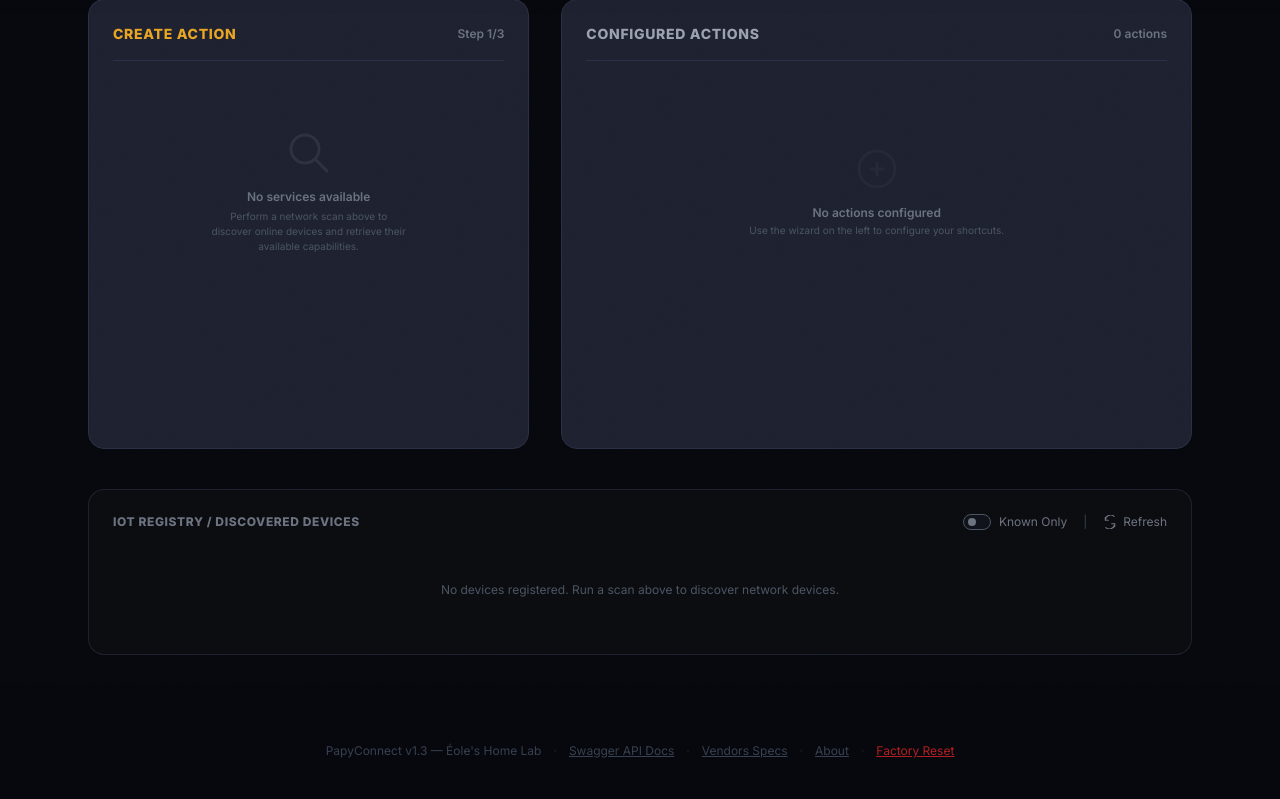
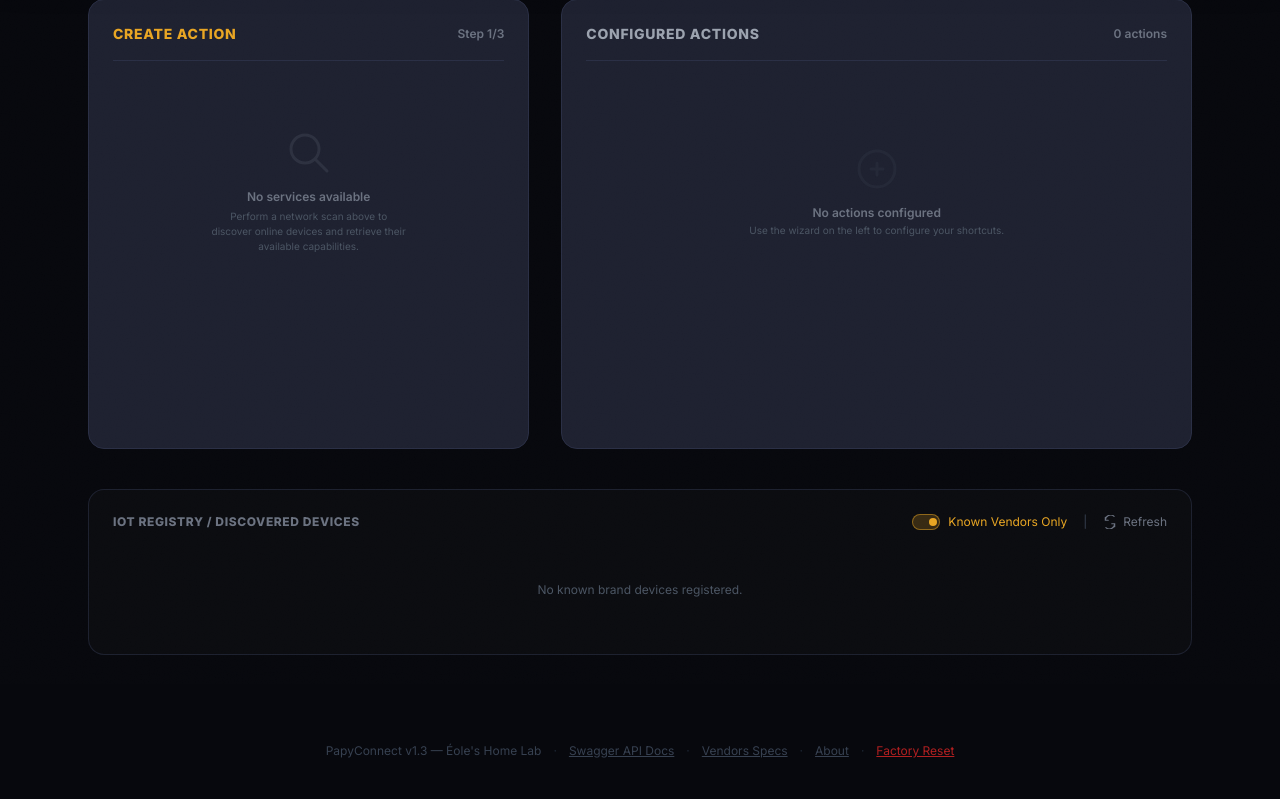
Before and after one commit to gnueole/papyconnect, a FastAPI app: page / in a window 1280 px wide. Shown: the part 116-915 px from the top of the page. Run offline with FastAPI, Linux system fonts and the light colour scheme; data that the repository does not hold is empty; some libraries are stand-ins or nearby versions.

Commit message:
feat: rename registry filter label to 'Known Vendors Only' and set to true by default

```diff
--- a/papiconnect/app/static/js/app.js
+++ b/papiconnect/app/static/js/app.js
@@ -35,7 +35,7 @@ function app() {
     },
     _toastTimer: null,
 
-    filterKnownVendors: false,
+    filterKnownVendors: true,
 
     wizard: {
       step: 1,
--- a/papiconnect/app/templates/components/registry.html
+++ b/papiconnect/app/templates/components/registry.html
@@ -15,7 +15,7 @@
               <span class="inline-block h-2 w-2 transform rounded-full transition-transform duration-200"
                     :class="filterKnownVendors ? 'translate-x-4 bg-gold' : 'translate-x-1 bg-gray-500'"></span>
             </span>
-            <span>Known Only</span>
+            <span>Known Vendors Only</span>
           </button>
 
           <!-- Divider -->
```
